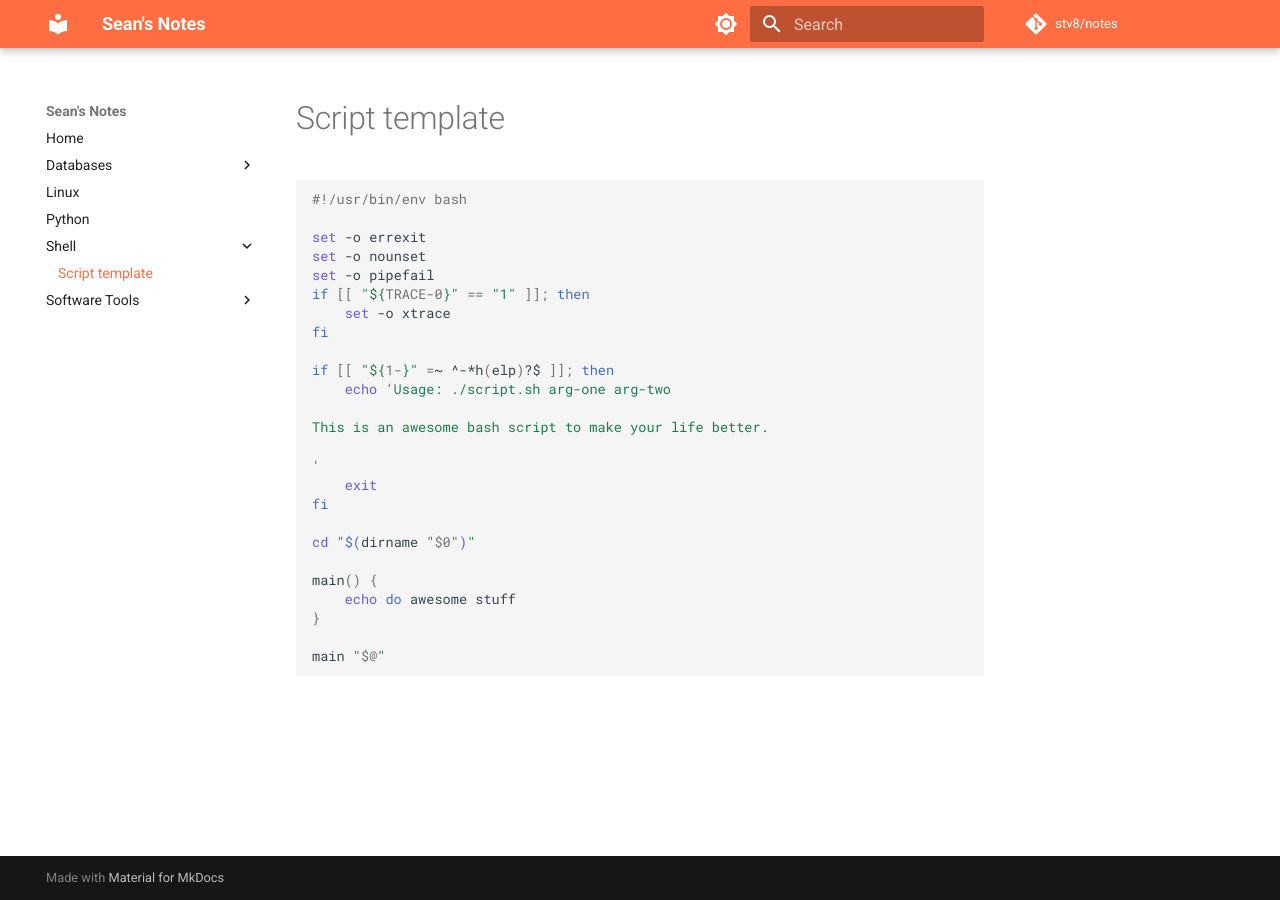
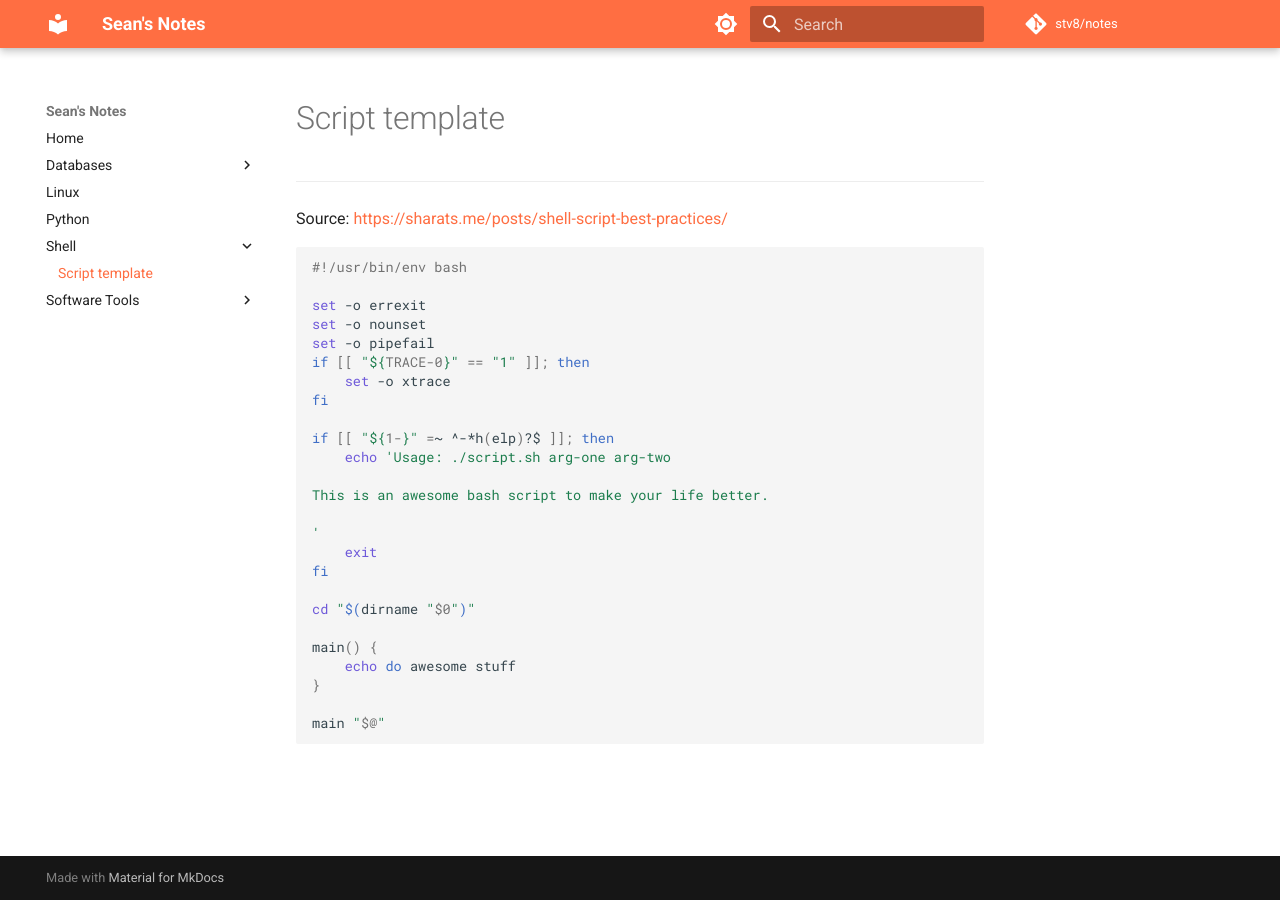
Before and after one commit to stv8/notes, an MkDocs documentation site: the page built from docs/Shell/script-template.md, in a window 1280 px wide. Built offline with MkDocs 1.6.1 and Material for MkDocs 9.7.7, drawn with Linux system fonts in a browser that asks for light colours; comment, search, counter and statistics services are not loaded.

Commit message:
Fix page

````diff
--- a/docs/Shell/script-template.md
+++ b/docs/Shell/script-template.md
@@ -1,3 +1,4 @@
+---
 Source: https://sharats.me/posts/shell-script-best-practices/
 
 ```shell
--- a/mkdocs.yml
+++ b/mkdocs.yml
@@ -37,3 +37,4 @@ markdown_extensions:
   - md_in_html
   - admonition
   - pymdownx.details
+  - pymdownx.magiclink
````
